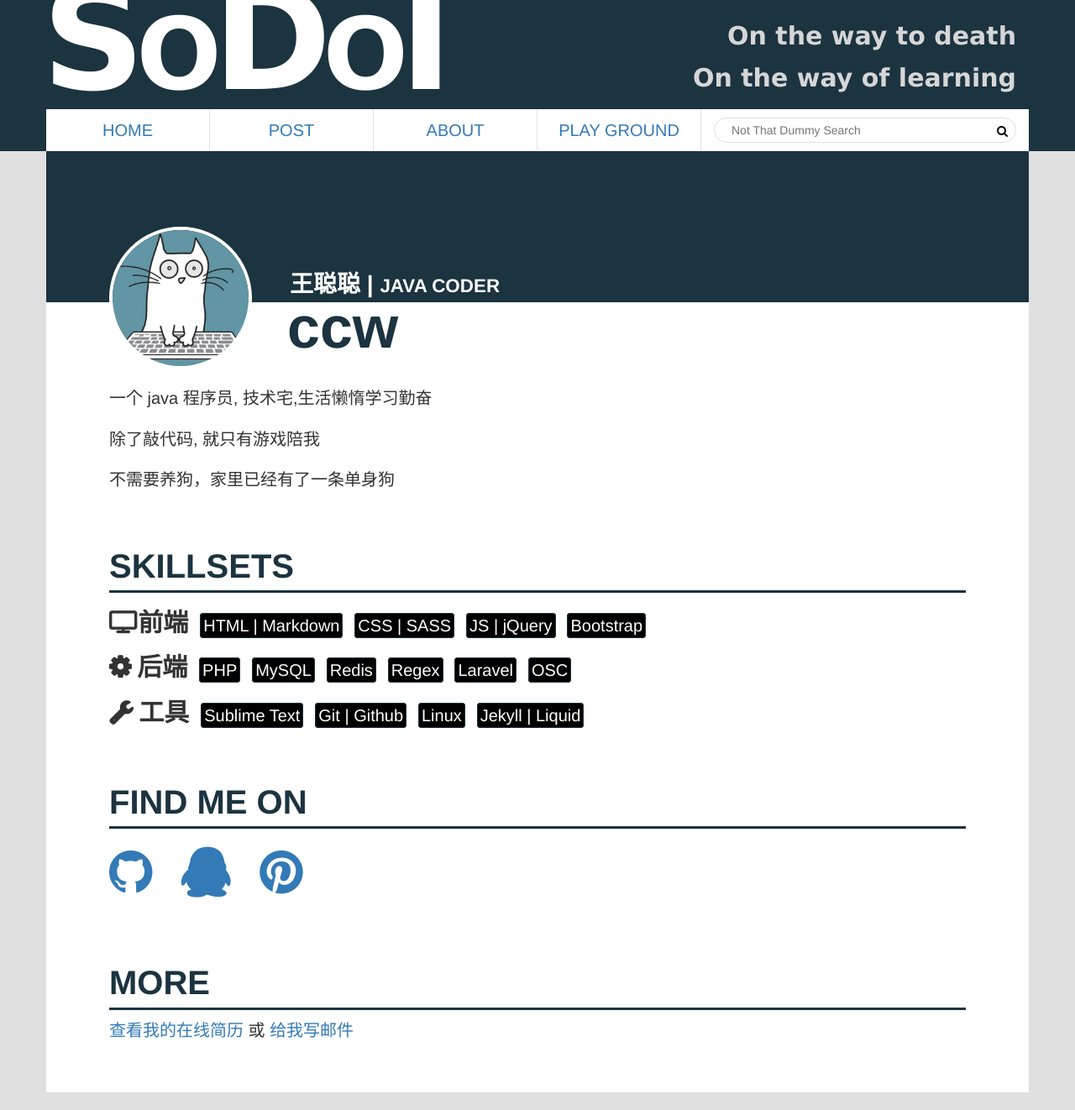
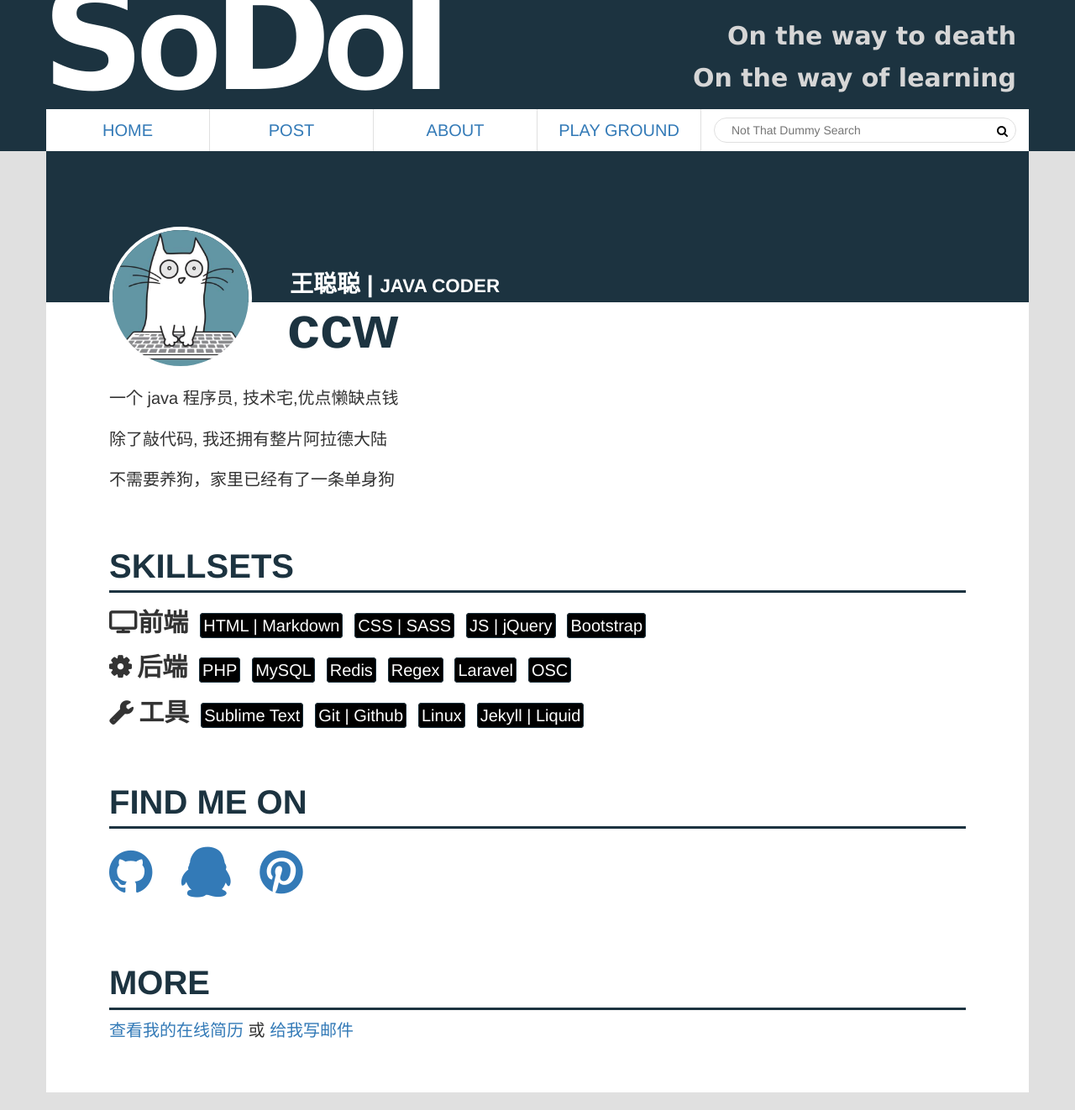
Before and after one commit to rookieCodeCCW/rookieCodeCCW.github.io, a Jekyll site: the page built from about/index.html, in a window 1280 px wide, cut to the strip 0-1322 px from the top of the page. Shown: the whole strip at 84% size. Built offline with Jekyll 4.4.1, drawn with Linux system fonts in a browser that asks for light colours; Markdown is read by kramdown in place of the engine named in the settings; comment, search, counter and statistics services are not loaded.

Commit message:
更改标语

```diff
--- a/about/index.html
+++ b/about/index.html
@@ -12,8 +12,8 @@ layout: base
 
     <section id="intro">
         <h2>ccw</h2>
-        <p>一个 java 程序员, 技术宅,生活懒惰学习勤奋</p>
-        <p>除了敲代码, 就只有游戏陪我</p>
+        <p>一个 java 程序员, 技术宅,优点懒缺点钱</p>
+        <p>除了敲代码, 我还拥有整片阿拉德大陆</p>
         <p>不需要养狗，家里已经有了一条单身狗</p>
     </section>
 
```
